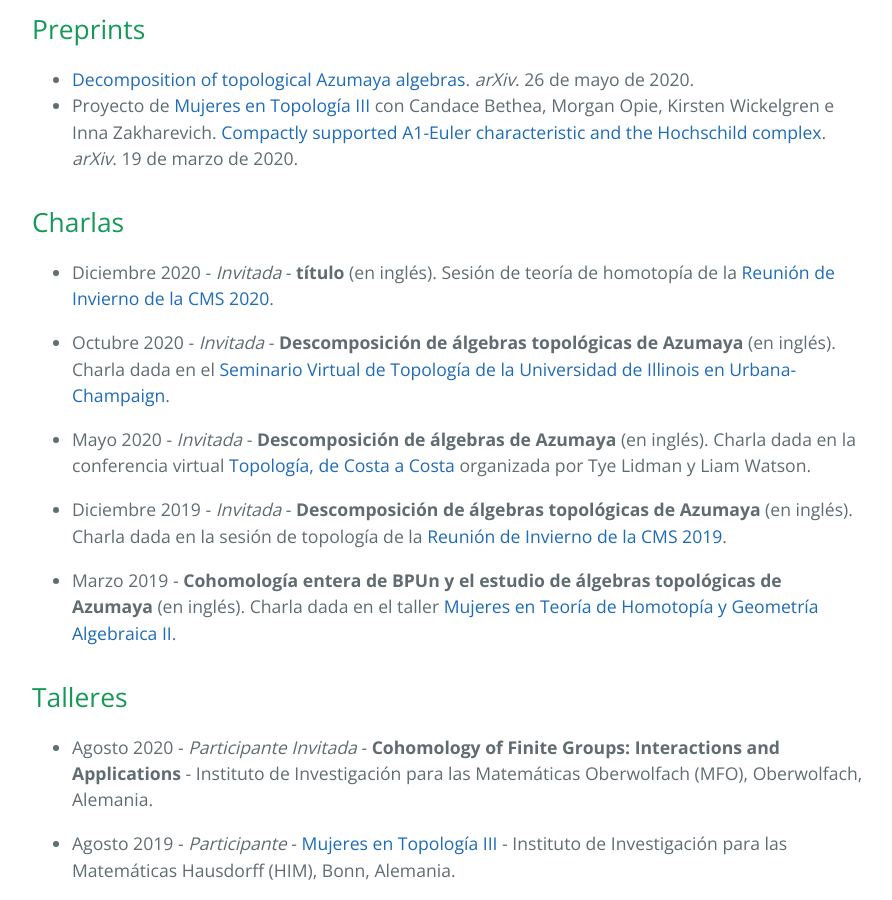
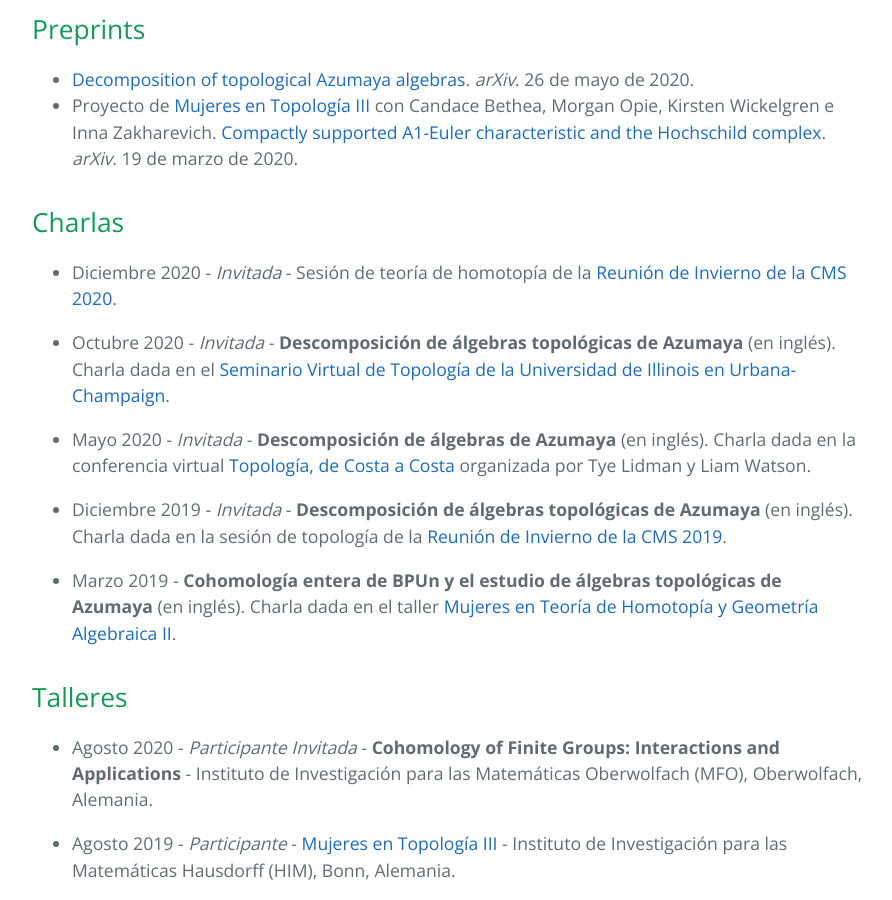
Before and after one commit to ninyam/paginapersonal, a Jekyll site: the page built from investigacion.md, in a window 1280 px wide and 900 px high, scrolled down 513 px. Shown: the whole window, without its empty margins (192-1084 px from the left). Built offline with Jekyll 4.4.1, drawn with Linux system fonts in a browser that asks for light colours.

Commit message:
Update investigacion.md

```diff
--- a/investigacion.md
+++ b/investigacion.md
@@ -13,7 +13,7 @@
 * Proyecto de [Mujeres en Topología III](https://awmadvance.org/research-networks/wit/) con Candace Bethea, Morgan Opie, Kirsten Wickelgren e Inna Zakharevich. [Compactly supported A1-Euler characteristic and the Hochschild complex](https://arxiv.org/abs/2003.09457). _arXiv_. 19 de marzo de 2020.
 
 ## Charlas
-* Diciembre 2020 - _Invitada_ - **título** (en inglés). Sesión de teoría de homotopía de la [Reunión de Invierno de la CMS 2020](https://www2.cms.math.ca/Events/winter20/sessions_scientific#ht).
+* Diciembre 2020 - _Invitada_ - Sesión de teoría de homotopía de la [Reunión de Invierno de la CMS 2020](https://www2.cms.math.ca/Events/winter20/sessions_scientific#ht).
 
 * Octubre 2020 - _Invitada_ - **Descomposición de álgebras topológicas de Azumaya** (en inglés). Charla dada en el [Seminario Virtual de Topología de la Universidad de Illinois en Urbana-Champaign](https://faculty.math.illinois.edu/~vesna/IllinoisTopology/index.html).
 
```
